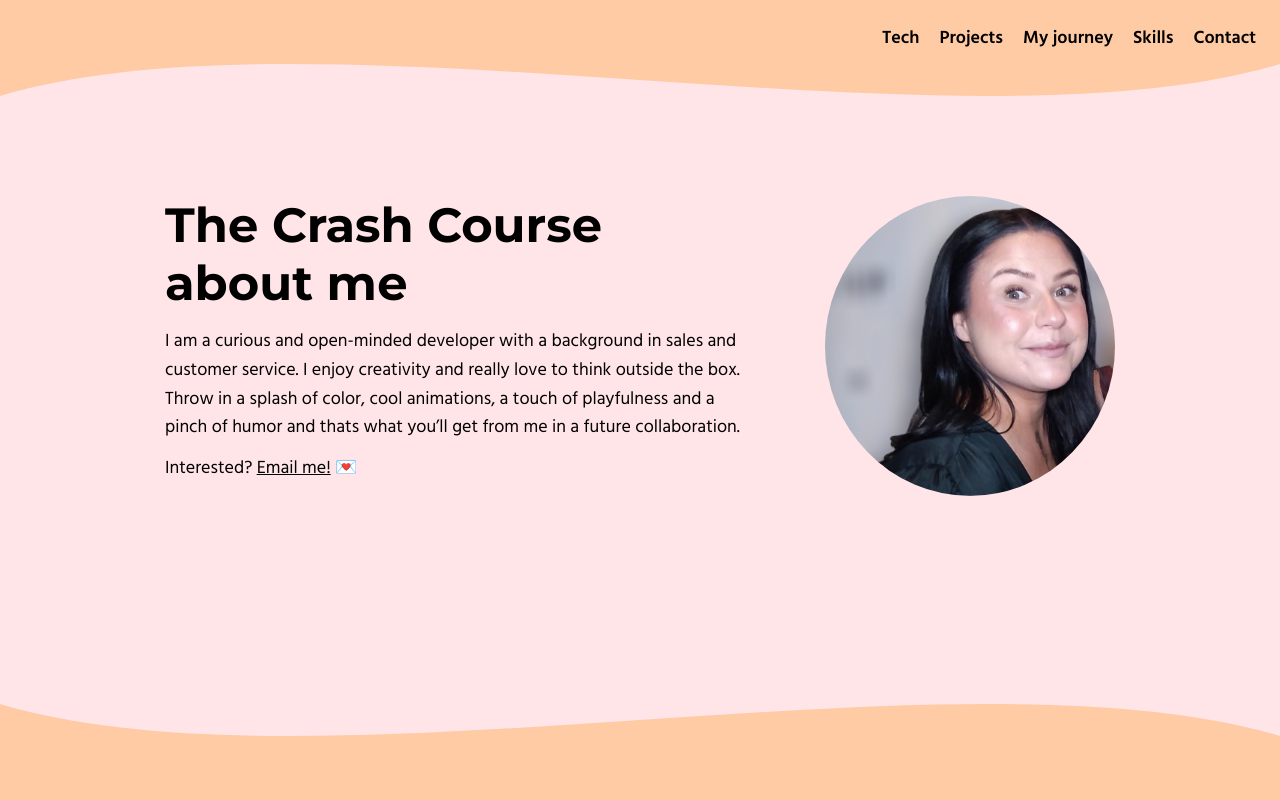
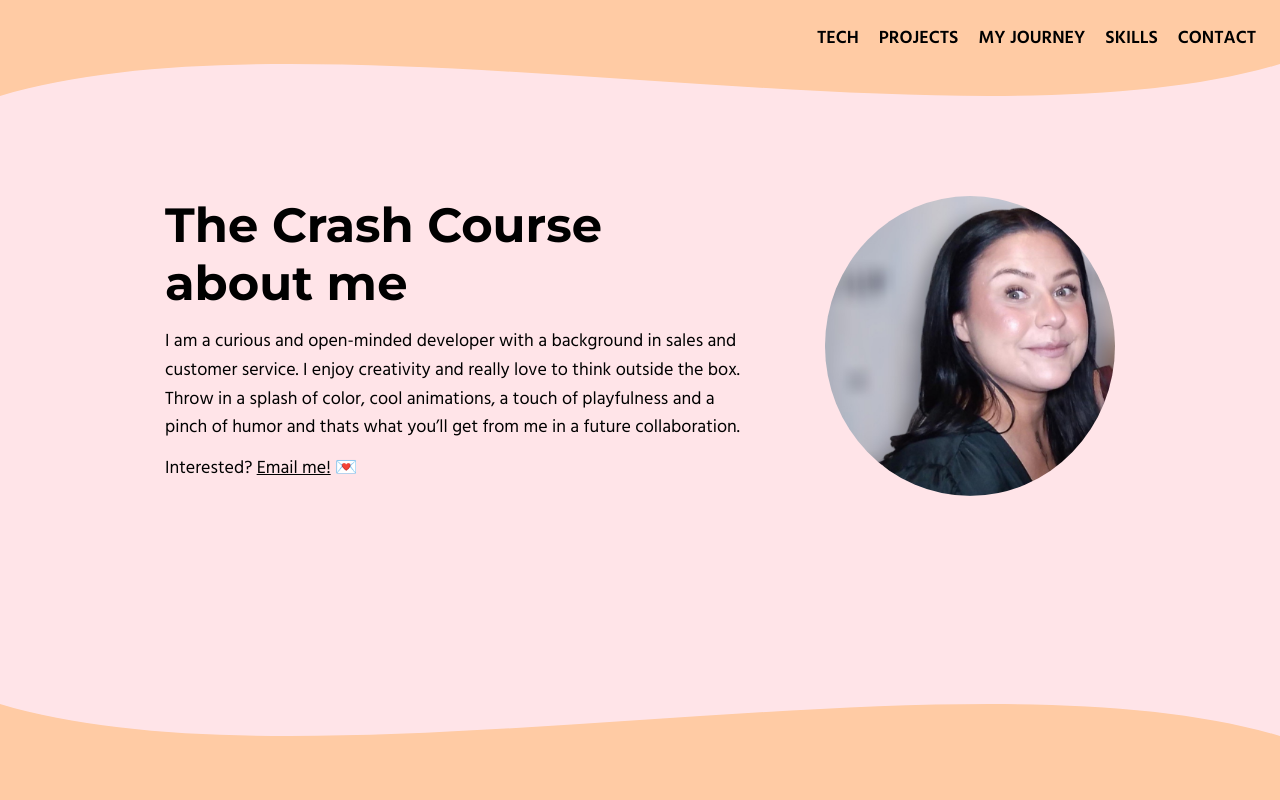
Before and after one commit to violacathrine/my-portfolio, a React (Vite) app: page /portfolio in a window 1280 px wide. Shown: the top 800 px of the page. Built offline with nearby package versions, Linux system fonts and the light colour scheme.

Commit message:
img size on intro

```diff
--- a/src/data/content.json
+++ b/src/data/content.json
@@ -10,11 +10,11 @@
     "email": "cathrineohlsson@live.se",
     "mailtoText": "Email me!",
     "nav": [
-      { "label": "Tech", "href": "#tech", "page": 1 },
-      { "label": "Projects", "href": "#projects", "page": 2 },
-      { "label": "My journey", "href": "#my-journey", "page": 3 },
-      { "label": "Skills", "href": "#skills", "page": 4 },
-      { "label": "Contact", "href": "#contact", "page": 5 }
+      { "label": "TECH", "href": "#tech" },
+      { "label": "PROJECTS", "href": "#projects"},
+      { "label": "MY JOURNEY", "href": "#my-journey"},
+      { "label": "SKILLS", "href": "#skills" },
+      { "label": "CONTACT", "href": "#contact" }
     ]
   },
 
--- a/src/pages/Intro.jsx
+++ b/src/pages/Intro.jsx
@@ -96,8 +96,8 @@ const Image = styled.img`
   z-index: 3;
 
   @media (min-width: 768px) {
-    width: 300px;
-    height: 300px;
+    width: 280px;
+    height: 280px;
   }
 `;
 
```
